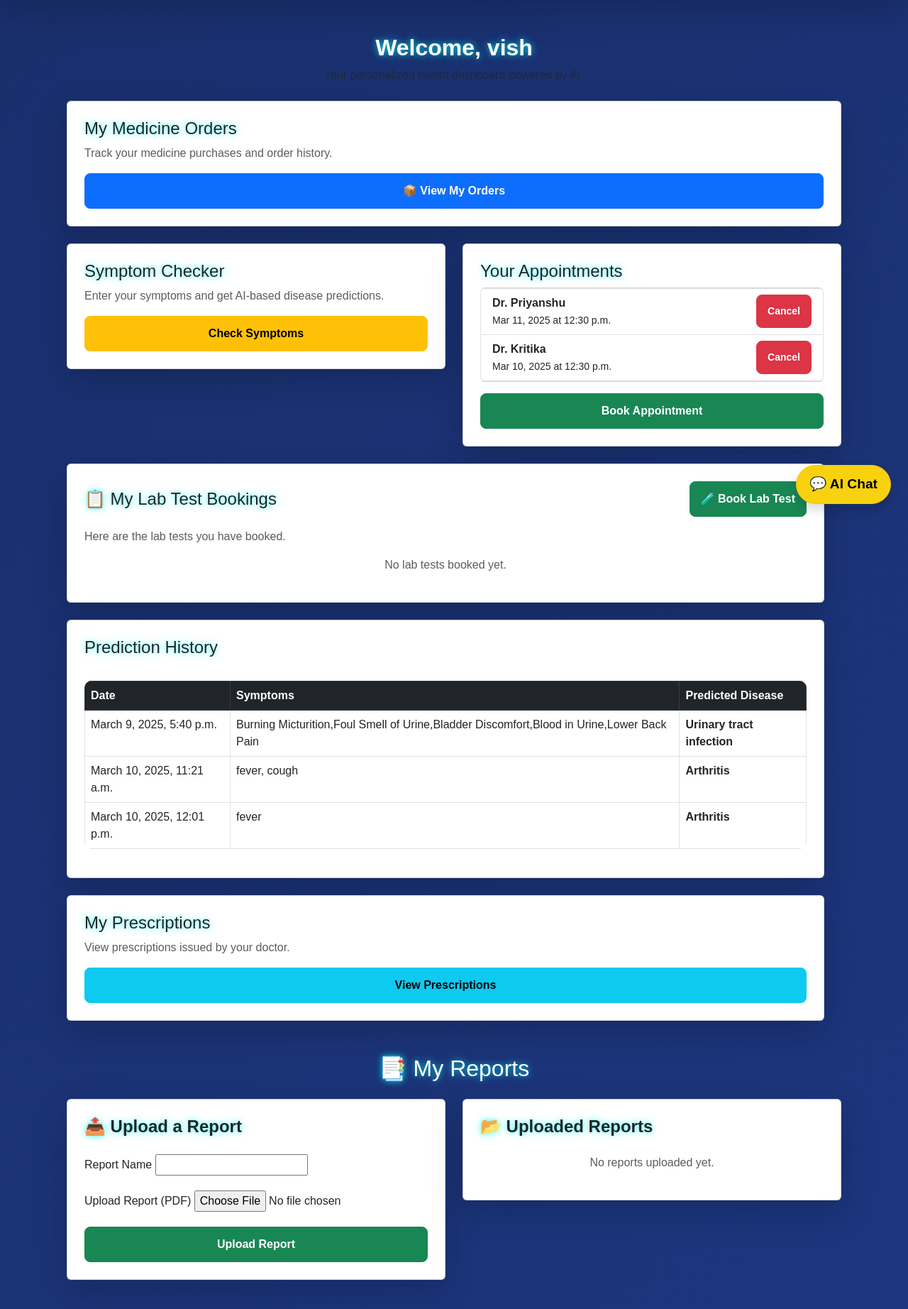
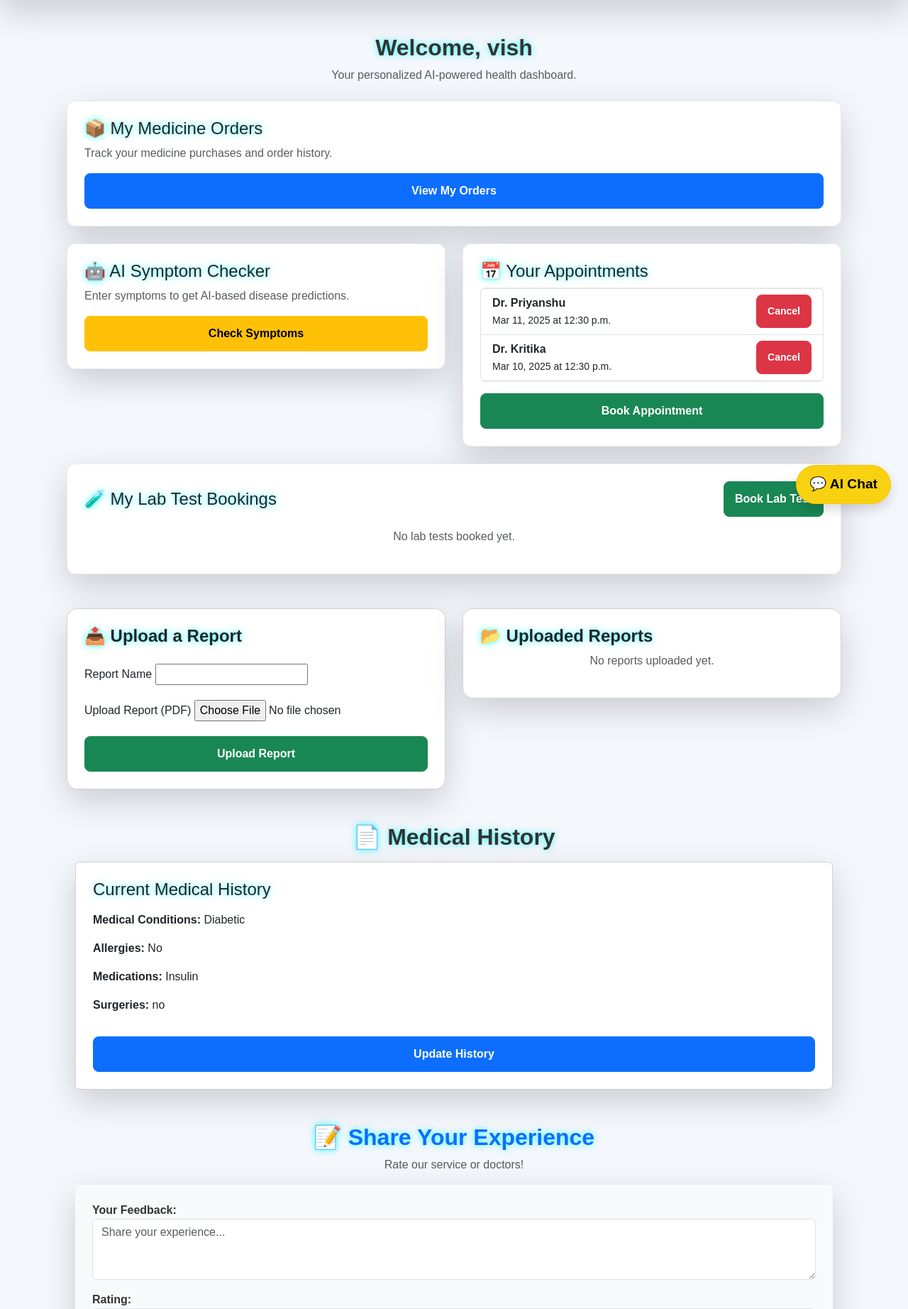
Before and after one commit to VISHAL-038/HealthCare, a Django app: page /dashboard/patient/ in a window 1280 px wide. Shown: the part 66-1910 px from the top of the page at 71% size. Run offline with Django 5.2, Linux system fonts and the light colour scheme; a user stored in the database is signed in; data comes from the database, SQL or seed files in the repository; both versions use the stored data as it was after the commit.

Commit message:
`Refactored CSS and JavaScript files, updated HTML templates with minor changes and added IntersectionObserver for fade-in effect.`

```diff
--- a/healthcare_project/healthcare_app/static/css/styles.css
+++ b/healthcare_project/healthcare_app/static/css/styles.css
@@ -1,10 +1,10 @@
 /* 🌟 Global Styles */
 body {
     font-family: 'Poppins', sans-serif;
-    background: linear-gradient(135deg, #0f172a, #1e3a8a);
+    /* background: linear-gradient(135deg, #99a0b1, #929bb6); */
     background-size: 400% 400%;
     animation: bgAnimation 10s infinite alternate;
-    color: white;
+    color: black;
     margin: 0;
     padding: 0;
 }
--- a/healthcare_project/healthcare_app/static/js/script.js
+++ b/healthcare_project/healthcare_app/static/js/script.js
@@ -116,3 +116,20 @@ document.addEventListener("DOMContentLoaded", function () {
         }
     });
 });
+
+document.addEventListener("DOMContentLoaded", function () {
+    const fadeInElements = document.querySelectorAll(".fade-in");
+
+    const observer = new IntersectionObserver(
+        (entries) => {
+            entries.forEach((entry) => {
+                if (entry.isIntersecting) {
+                    entry.target.classList.add("show");
+                }
+            });
+        },
+        { threshold: 0.3 }
+    );
+
+    fadeInElements.forEach((el) => observer.observe(el));
+});
--- a/healthcare_project/healthcare_app/templates/healthcare_app/available_lab_tests.html
+++ b/healthcare_project/healthcare_app/templates/healthcare_app/available_lab_tests.html
@@ -19,7 +19,7 @@
             <tr>
                 <td>{{ test.name }}</td>
                 <td>₹{{ test.price }}</td>
-                <td>{{ test.purpose }}</td>
+                <td>{{ test.description }}</td>
             </tr>
             {% endfor %}
         </tbody>
--- a/healthcare_project/healthcare_app/templates/healthcare_app/base.html
+++ b/healthcare_project/healthcare_app/templates/healthcare_app/base.html
@@ -146,7 +146,7 @@
 
     <!-- JavaScript -->
     <script src="https://cdn.jsdelivr.net/npm/bootstrap@5.3.0/dist/js/bootstrap.bundle.min.js"></script>
-    <script src="{% static 'js/main.js' %}"></script>
+    <script src="{% static 'js/script.js' %}"></script>
   </body>
 
 </html>
--- a/healthcare_project/healthcare_app/templates/healthcare_app/patient_dashboard.html
+++ b/healthcare_project/healthcare_app/templates/healthcare_app/patient_dashboard.html
@@ -3,15 +3,15 @@
 {% block content %}
 <div class="container mt-5">
     <h2 class="text-center fw-bold">Welcome, {{ user.username }}</h2>
-    <p class="text-muted text-center">Your personalized health dashboard powered by AI.</p>
+    <p class="text-muted text-center">Your personalized AI-powered health dashboard.</p>
 
     <!-- My Medicine Orders Section -->
     <div class="row mt-4">
         <div class="col-md-12">
             <div class="card dashboard-card shadow-lg p-4 fade-in">
-                <h4>My Medicine Orders</h4>
+                <h4>📦 My Medicine Orders</h4>
                 <p class="text-muted">Track your medicine purchases and order history.</p>
-                <a  href="{% url 'my_orders_page' %}" class="btn btn-primary w-100">📦 View My Orders</a>
+                <a href="{% url 'my_orders_page' %}" class="btn btn-primary w-100">View My Orders</a>
             </div>
         </div>
     </div>
@@ -21,8 +21,8 @@
         <!-- Symptom Checker -->
         <div class="col-md-6">
             <div class="card dashboard-card shadow-lg p-4 fade-in">
-                <h4>Symptom Checker</h4>
-                <p class="text-muted">Enter your symptoms and get AI-based disease predictions.</p>
+                <h4>🤖 AI Symptom Checker</h4>
+                <p class="text-muted">Enter symptoms to get AI-based disease predictions.</p>
                 <a href="{% url 'disease_prediction' %}" class="btn btn-warning w-100">Check Symptoms</a>
             </div>
         </div>
@@ -30,7 +30,7 @@
         <!-- Appointments -->
         <div class="col-md-6">
             <div class="card dashboard-card shadow-lg p-4 fade-in">
-                <h4>Your Appointments</h4>
+                <h4>📅 Your Appointments</h4>
                 <ul class="list-group">
                     {% for appointment in appointments %}
                         <li class="list-group-item d-flex justify-content-between align-items-center">
@@ -47,22 +47,16 @@
                 <a href="{% url 'book_appointment' %}" class="btn btn-success mt-3 w-100">Book Appointment</a>
             </div>
         </div>
+    </div>
 
-
-
-     <!-- ✅ Show Lab Tests Booked by User -->
+    <!-- Lab Test Section -->
     <div class="row mt-4">
         <div class="col-md-12">
             <div class="card dashboard-card shadow-lg p-4 fade-in">
-
-                <!-- Header Section (Title on Left, Button on Right) -->
                 <div class="d-flex justify-content-between align-items-center mb-3">
-                    <h4 class="mb-0">📋 My Lab Test Bookings</h4>
-                    <a href="{% url 'available_lab_tests' %}" class="btn btn-success">🧪 Book Lab Test</a>
+                    <h4 class="mb-0">🧪 My Lab Test Bookings</h4>
+                    <a href="{% url 'available_lab_tests' %}" class="btn btn-success">Book Lab Test</a>
                 </div>
-
-                <p class="text-muted">Here are the lab tests you have booked.</p>
-
                 {% if user_lab_tests.exists %}
                     <table class="table table-striped">
                         <thead>
@@ -98,67 +92,20 @@
         </div>
     </div>
 
-
-
-    <!-- Prediction History -->
-    <div class="row mt-4">
-        <div class="col-md-12">
-            <div class="card dashboard-card shadow-lg p-4 fade-in">
-                <h4>Prediction History</h4>
-                {% if history %}
-                    <table class="table table-bordered mt-4">
-                        <thead class="table-dark">
-                            <tr>
-                                <th>Date</th>
-                                <th>Symptoms</th>
-                                <th>Predicted Disease</th>
-                            </tr>
-                        </thead>
-                        <tbody>
-                            {% for record in history %}
-                            <tr>
-                                <td>{{ record.prediction_date }}</td>
-                                <td>{{ record.symptoms }}</td>
-                                <td><strong>{{ record.predicted_disease }}</strong></td>
-                            </tr>
-                            {% endfor %}
-                        </tbody>
-                    </table>
-                {% else %}
-                    <p class="text-center text-muted">No prediction history available.</p>
-                {% endif %}
-            </div>
-        </div>
-    </div>
-
-    <!-- My Prescriptions -->
-    <div class="row mt-4">
-        <div class="col-md-12">
-            <div class="card dashboard-card shadow-lg p-4 fade-in">
-                <h4>My Prescriptions</h4>
-                <p class="text-muted">View prescriptions issued by your doctor.</p>
-                <a href="{% url 'prescription_list' %}" class="btn btn-info w-100">View Prescriptions</a>
-            </div>
-        </div>
-    </div>
-
-    <!-- PDF Reports Upload & Display -->
-<div class="container mt-5">
-    <h2 class="text-center">📑 My Reports</h2>
-
-    <div class="row mt-4">
-        <!-- Upload Form (Left Side) -->
+    <!-- Upload Reports & Display Section -->
+    <div class="row mt-5">
+        <!-- Upload Form (Left) -->
         <div class="col-md-6">
-            <div class="card shadow-lg p-4">
+            <div class="card shadow-lg p-4 upload-report-card">
                 <h4 class="fw-bold">📤 Upload a Report</h4>
                 <form method="POST" enctype="multipart/form-data" class="mt-3">
                     {% csrf_token %}
                     <div class="mb-3">
-                        <label for="id_report_name" class="form-label">Report Name</label>
+                        <label class="form-label">Report Name</label>
                         {{ report_form.report_name }}
                     </div>
                     <div class="mb-3">
-                        <label for="id_report_pdf" class="form-label">Upload Report (PDF)</label>
+                        <label class="form-label">Upload Report (PDF)</label>
                         {{ report_form.report_pdf }}
                     </div>
                     <button type="submit" class="btn btn-success w-100" name="upload_report">Upload Report</button>
@@ -166,27 +113,22 @@
             </div>
         </div>
 
-        <!-- Uploaded Reports (Right Side) -->
+        <!-- Uploaded Reports (Right) -->
         <div class="col-md-6">
-            <div class="card shadow-lg p-4">
+            <div class="card shadow-lg p-4 upload-report-card">
                 <h4 class="fw-bold">📂 Uploaded Reports</h4>
                 {% if reports %}
-                    <div class="row mt-3">
                     {% for report in reports %}
-                            <div class="col-12 mb-3">
-                                <div class="card shadow-sm p-3 text-center">
+                        <div class="card shadow-sm p-3 my-2">
                             <h5 class="text-dark">{{ report.report_name }}</h5>
                             <a href="{{ report.report_pdf.url }}" target="_blank" class="btn btn-primary">
                                 View PDF
                             </a>
                         </div>
-                            </div>
                     {% endfor %}
-                    </div>
                 {% else %}
-                    <p class="text-center text-muted mt-3">No reports uploaded yet.</p>
+                    <p class="text-center text-muted">No reports uploaded yet.</p>
                 {% endif %}
-            </div>
             </div>
         </div>
     </div>
@@ -296,5 +238,64 @@
         <a href="{% url 'logout' %}" class="btn btn-danger btn-lg">Logout</a>
     </div>
 </div>
+<style>
+
+   /* 🌟 General Styling */
+body {
+    font-family: 'Poppins', sans-serif;
+    background: #f4f7fc;
+    color: #333;
+}
+
+/* 🌟 Dashboard Cards */
+.dashboard-card {
+    background: white;
+    border-radius: 12px;
+    padding: 25px;
+    border: 1px solid rgba(0, 0, 0, 0.08);
+    box-shadow: 0px 4px 15px rgba(0, 0, 0, 0.1);
+    transition: 0.3s ease-in-out;
+}
+.dashboard-card:hover {
+    transform: translateY(-3px);
+    box-shadow: 0px 8px 20px rgba(0, 0, 0, 0.15);
+}
+
+/* 🌟 Upload Report Section */
+.upload-report-card {
+    background: rgba(255, 255, 255, 0.98);
+    border-radius: 15px;
+    padding: 25px;
+    backdrop-filter: blur(10px);
+    box-shadow: 0px 5px 15px rgba(0, 0, 0, 0.1);
+    transition: 0.3s ease-in-out;
+}
+.upload-report-card:hover {
+    transform: scale(1.02);
+}
+
+/* 🌟 Buttons */
+.btn {
+    padding: 12px 15px;
+    font-weight: 600;
+    border-radius: 8px;
+}
+.btn-primary:hover, .btn-success:hover {
+    transform: translateY(-2px);
+}
+
+/* 🌟 Logout Button */
+.logout-btn {
+    background: linear-gradient(135deg, #dc3545, #c82333);
+    font-size: 18px;
+    font-weight: bold;
+    border-radius: 8px;
+    padding: 12px 20px;
+}
+.logout-btn:hover {
+    transform: scale(1.05);
+}
+
+</style>
 
 {% endblock %}
```
Also changed, not shown: healthcare_project/healthcare_app/templates/healthcare_app/home.html (+54 -7 lines), healthcare_project/healthcare_app/templates/healthcare_app/my_orders.html (+6 -6 lines), healthcare_project/db.sqlite3. Lines whose indentation alone changed are shown as unchanged.
